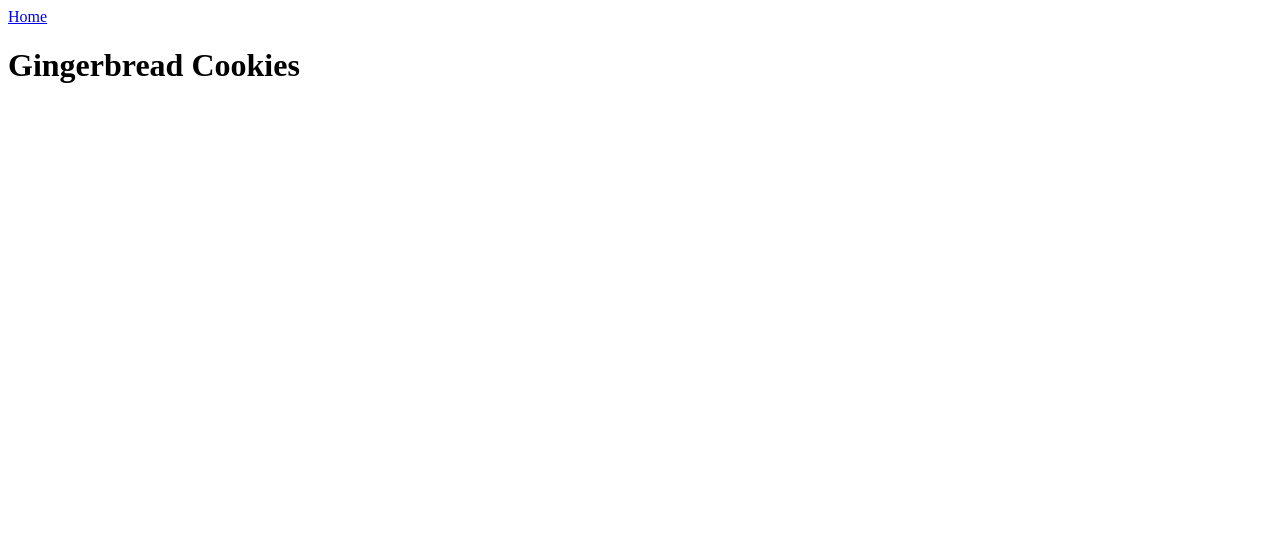
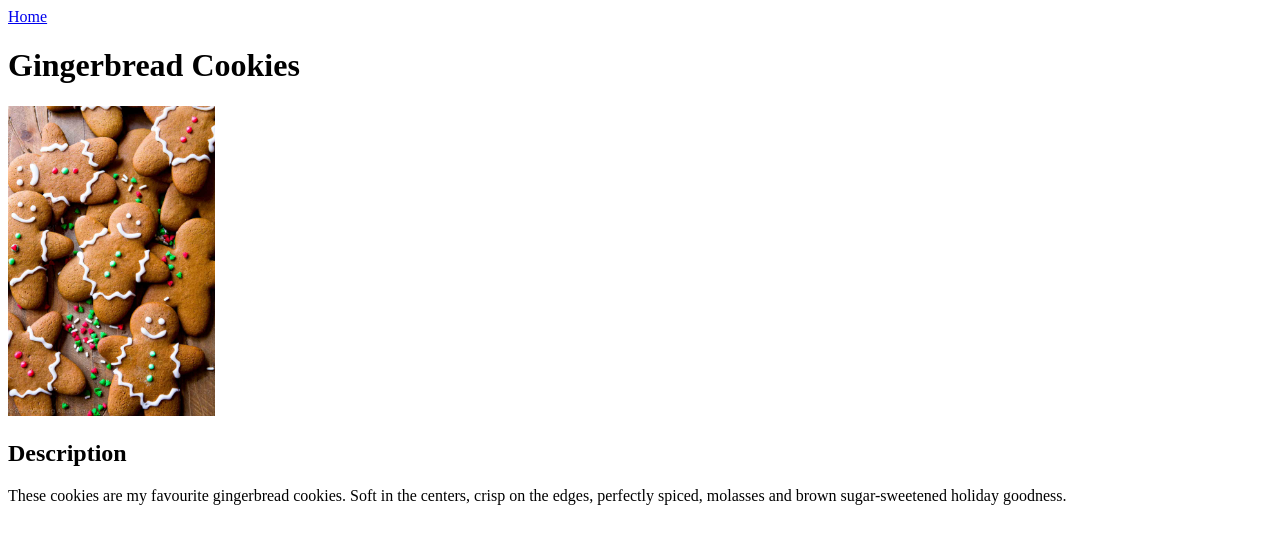
Before and after one commit to Thorrim89/odin-recipes, a plain HTML site: page recipes/gingerbreadcookies.html in a window 1280 px wide. Drawn offline with Linux system fonts and the light colour scheme.

Commit message:
Add image and description text

```diff
--- a/recipes/gingerbreadcookies.html
+++ b/recipes/gingerbreadcookies.html
@@ -7,6 +7,9 @@
     <body>
         <a href="../index.html">Home</a>
         <h1>Gingerbread Cookies</h1>
+        <img src="../images/gingerbread-men-4.jpg" alt="Gingerbread cookies shaped like a person" height="310">
+        <h2>Description</h2>
+        <p>These cookies are my favourite gingerbread cookies. Soft in the centers, crisp on the edges, perfectly spiced, molasses and brown sugar-sweetened holiday goodness. </p>
     </body>
 
 </html>
```
